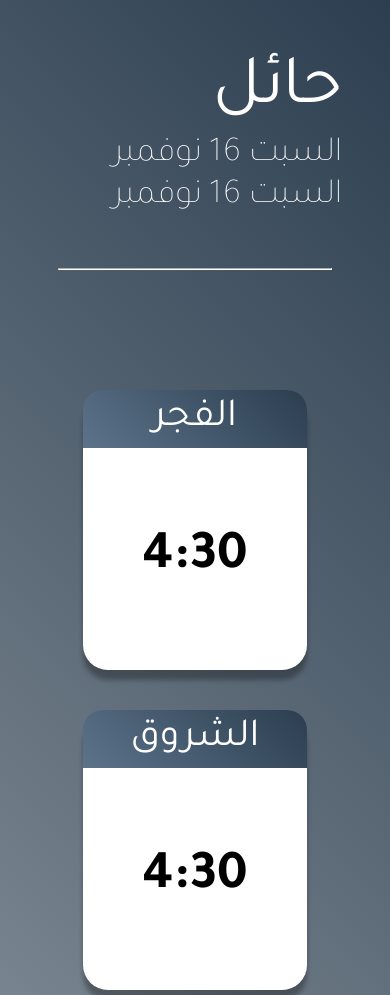
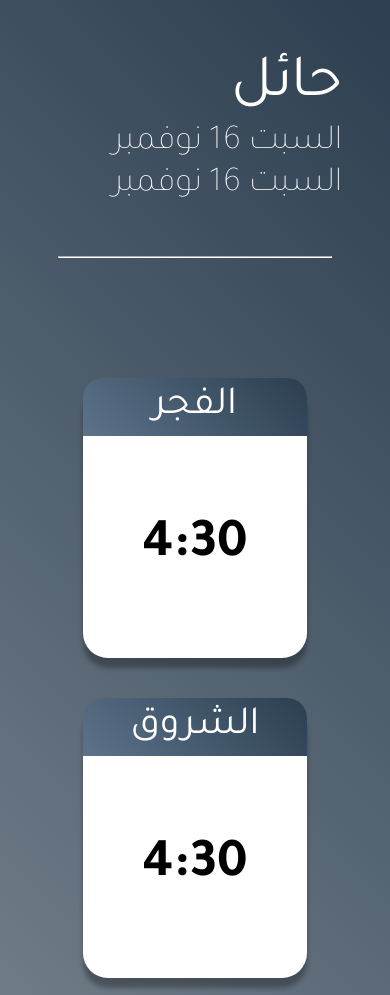
Before and after one commit to Faisal-Althuwaini/mwa8et-alsalah, a website: page index.html in a window 390 px wide. Shown: the top 995 px of the page. Drawn offline with nearby package versions, Linux system fonts and the light colour scheme; no server answers.

Commit message:
fourth commit

```diff
--- a/style.css
+++ b/style.css
@@ -14,6 +14,9 @@
   }
 
 
+h1,h2,h3,h4,h5,h6 {
+    margin: 0px;
+}
 
 body {
     font-family: 'Tajawal', sans-serif;
@@ -36,9 +39,6 @@ body {
     font-weight:200 ;
 }
 
-h1,h2,h3,h4,h5,h6 {
-    margin: 0px;
-}
 
 #horizintal-line {
     margin: 50px 50px;
@@ -118,7 +118,7 @@ h1,h2,h3,h4,h5,h6 {
 }
 
 
-@media only screen and (max-width: 768px) {
+@media  (max-width: 844px) {
 
 
     #prayer-timings-container {
@@ -138,11 +138,11 @@ h1,h2,h3,h4,h5,h6 {
     }
 
     .root-container {
-        height: 260vh;
+        height: 300vh;
     }
 
     #city-name {
-        font-size: 70px;
+        font-size: 60px;
     }
 
     .date-top {
```
